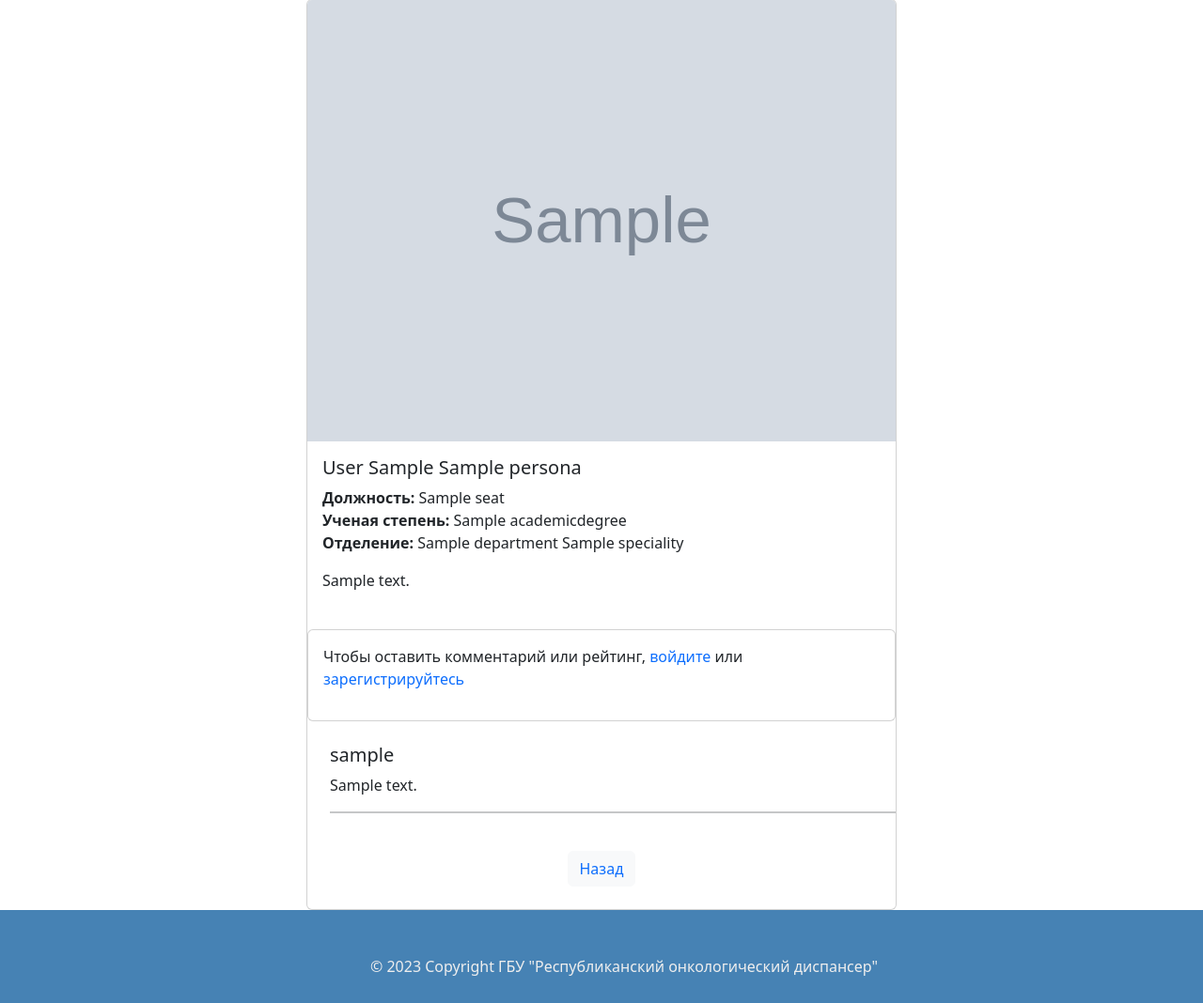
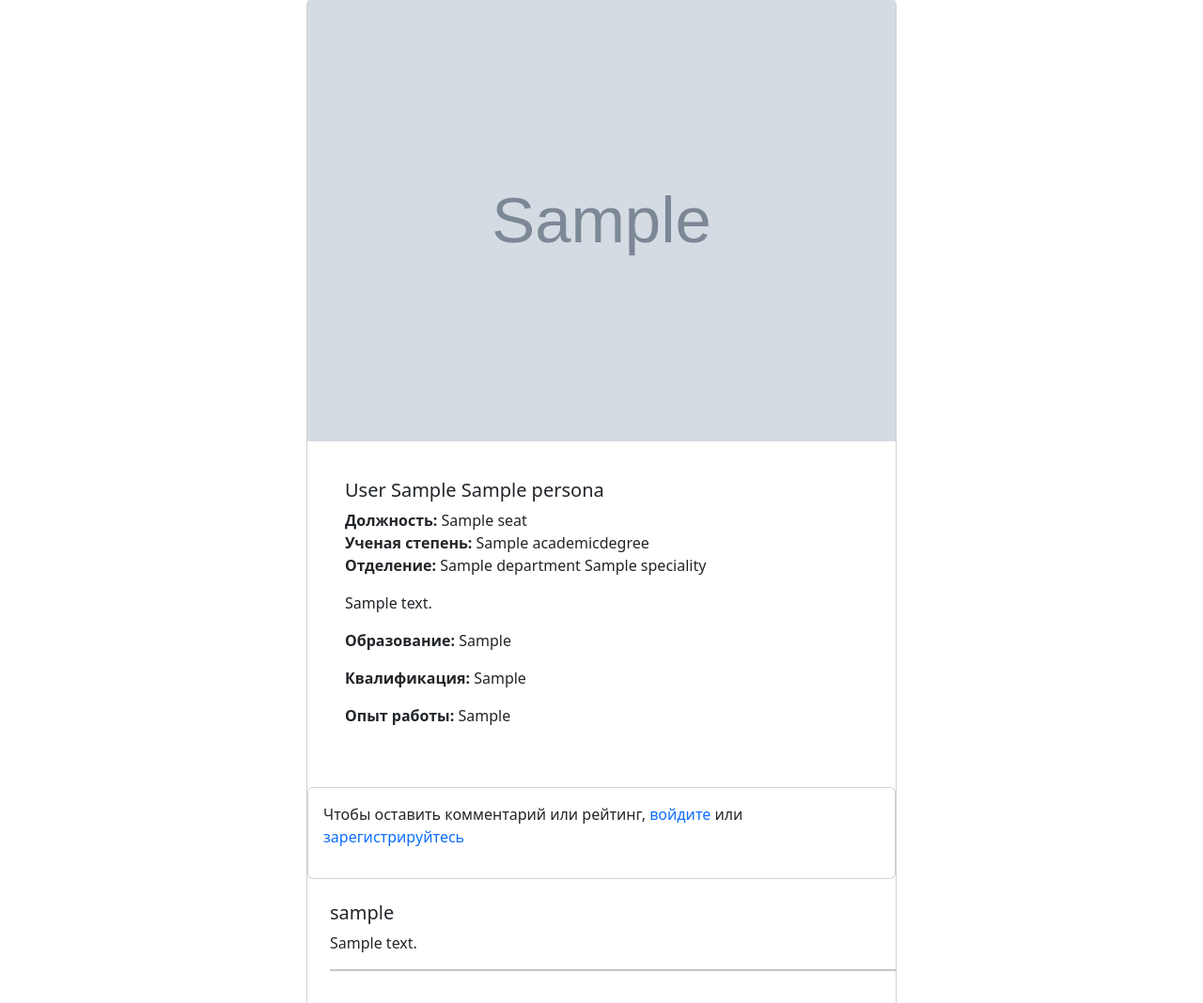
Before and after one commit to RDMN20/gburod, a Django app: page /structure/persona_detail/1/ in a window 1280 px wide. Shown: the part 241-1309 px from the top of the page at 94% size. Run offline with Django 3.2, Linux system fonts and the light colour scheme; tables that the repository leaves empty hold one stand-in row (values such as "Sample post"); grey boxes marked "Sample" are stand-in pictures; some libraries are stand-ins or nearby versions.

Commit message:
Add new fields for model Persona

```diff
--- a/gburod/gburod_site/gburod_site/settings.py
+++ b/gburod/gburod_site/gburod_site/settings.py
@@ -26,7 +26,7 @@ SECRET_KEY = os.getenv('SECRET_KEY')
 
 # SECURITY WARNING: don't run with debug turned on in production!
 
-DEBUG = False
+DEBUG = True
 
 ALLOWED_HOSTS = ['*']
 
--- a/gburod/gburod_site/personnels/models.py
+++ b/gburod/gburod_site/personnels/models.py
@@ -95,6 +95,24 @@ class Persona(models.Model):
     )
     created_at = models.DateTimeField(auto_now_add=True)
     updated_at = models.DateTimeField(auto_now=True)
+    education = models.TextField(
+        blank=True,
+        null=True,
+        verbose_name='Образование',
+        help_text='Введите информацию об образовании'
+    )
+    qualification = models.TextField(
+        blank=True,
+        null=True,
+        verbose_name='Квалификация',
+        help_text='Введите информацию о квалификации'
+    )
+    experience = models.TextField(
+        blank=True,
+        null=True,
+        verbose_name='Опыт работы',
+        help_text='Введите информацию об опыте работы',
+    )
     seat = models.ForeignKey(
         Seat,
         related_name='persona',
--- a/gburod/gburod_site/templates/includes/comments.html
+++ b/gburod/gburod_site/templates/includes/comments.html
@@ -1,6 +1,6 @@
 {% load user_filters %}
 {% if user.is_authenticated %}
-  <div class="card my-4">
+  <div class="card m-4">
     {% if persona.department.adding_rate == True %}
       <h5 class="card-header">Добавить комментарий:</h5>
       <div class="card-body">
--- a/gburod/gburod_site/templates/structure/persona_detail.html
+++ b/gburod/gburod_site/templates/structure/persona_detail.html
@@ -11,7 +11,7 @@
         {% thumbnail persona.image "960x600" crop="center" upscale=True as im %}
           <img class="card-img-top" src="{{ im.url }}" alt="Card image cap">
         {% endthumbnail %}
-        <div class="card-body">
+        <div class="card-body m-4">
           <h5
             class="card-title">{{ persona.last_name }} {{ persona.first_name }} {{ persona.patronymic_name }}</h5>
           <p class="card-text">
@@ -29,6 +29,23 @@
           </p>
           {% if persona.biography %}
             <p class="card-text">{{ persona.biography }}</p>
+          {% endif %}
+          {% if persona.education %}
+            <p class="card-text">
+              <strong>Образование:</strong>
+              {{ persona.education }}
+            </p>
+          {% endif %}
+          {% if persona.qualification %}
+            <p class="card-text">
+              <strong>Квалификация:</strong>
+              {{ persona.qualification }}
+            </p>
+          {% endif %}
+          {% if persona.experience %}
+            <p class="card-text">
+              <strong>Опыт работы:</strong>
+              {{ persona.experience }}</p>
           {% endif %}
           {% if persona.department.adding_rate == True %}
             <p><strong>Рейтинг:</strong> {{ persona.avg_rating|floatformat:2 }}</p>
```
Also changed, not shown: gburod/gburod_site/personnels/migrations/0003_auto_20230517_1146.py (added).
